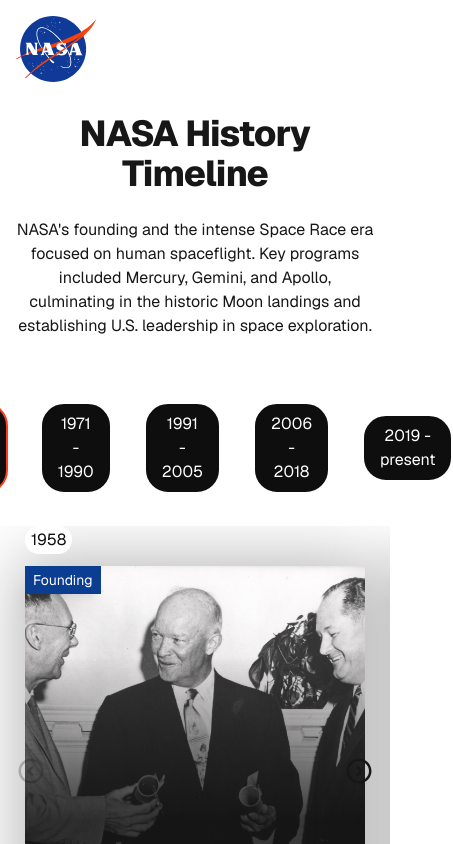
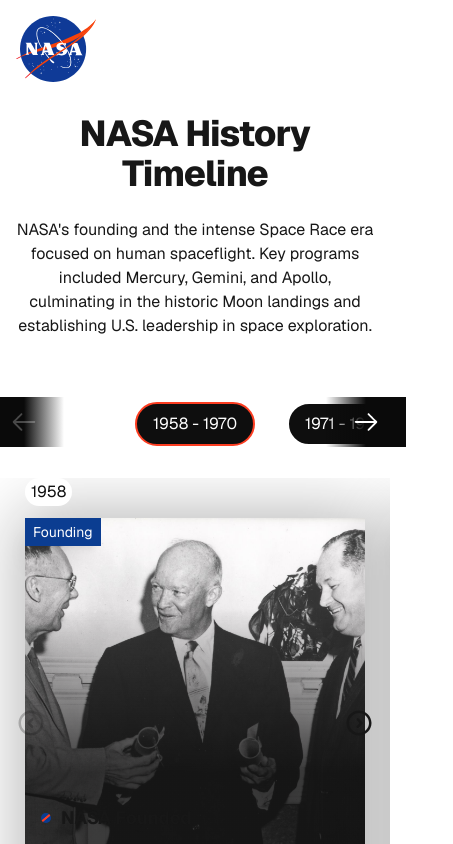
Before and after one commit to skswong8/nasa-history-timeline, a Next.js app: page / in a window 390 px wide. Shown: the top 844 px of the page, 453 px wide, since content can reach past the window. Built offline with nearby package versions, Linux system fonts and the light colour scheme; no server answers.

Commit message:
Add embla thumbnails to era filter on mobile

```diff
--- a/src/app/components/TimelineCarousel.tsx
+++ b/src/app/components/TimelineCarousel.tsx
@@ -77,7 +77,7 @@
 
 			<div className="absolute top-[calc(50%-40px)] left-4 z-[99]">
 				<button
-					className="timeline-arrow disabled:opacity-25"
+					className="cursor-pointer disabled:opacity-25"
 					disabled={isFirst}
 					onClick={() => emblaApi?.scrollPrev()}
 				>
@@ -89,13 +89,13 @@
 				</button>
 			</div>
 
-			<div ref={emblaRef} className="timeline-content__container embla overflow-hidden">
-				<div className="timeline-cards embla__container flex gap-8">
+			<div ref={emblaRef} className="embla overflow-hidden">
+				<div className="embla__container flex gap-8">
 					{items.map((item, index) => (
 						<TimelineCard key={index} era={item} showYear={item.showYear} />
 					))}
 					{navigation && (
-						<div className="timeline-content__navigation mt-[2.5rem]">
+						<div className="mt-[2.5rem]">
 							<TimelineNavigationCards
 								className="embla__slide"
 								navigation={navigation}
@@ -114,7 +114,7 @@
 
 			<div className="absolute top-[calc(50%-40px)] right-4 z-[99]">
 				<button
-					className="timeline-arrow disabled:opacity-25"
+					className="cursor-pointer disabled:opacity-25"
 					disabled={isLast}
 					onClick={() => emblaApi?.scrollNext()}
 				>
--- a/src/app/components/TimelineClient.tsx
+++ b/src/app/components/TimelineClient.tsx
@@ -1,9 +1,12 @@
 'use client';
 
-import { useState, useEffect, useRef } from 'react';
+import { useState, useRef } from 'react';
 import { TimelineEra } from '@/types/timeline';
-import Eras from './Eras';
+import TimelineErasMobile from './TimelineErasMobile';
+import TimelineErasDesktop from './TimelineErasDesktop';
 import TimelineArchive from './TimelineArchive';
+import { useWindowWidth } from '@/hooks/useWindowWidth';
+import { DESKTOP_WIDTH } from '@/lib/constants';
 
 interface TimelineClientProps {
 	eras: TimelineEra[]
@@ -20,6 +23,8 @@
 	const timelineRef = useRef(null);
 	const [erasLive, setErasLive] = useState('');
 	const [cardCountLive, setCardCountLive] = useState('');
+	const windowWidth = useWindowWidth();
+	const isDesktop = windowWidth !== null && windowWidth >= DESKTOP_WIDTH;
 
 	return (
 		<main id="main">
@@ -28,7 +33,9 @@
 					<h1 className="text-4xl font-extrabold tracking-tight sm:text-5xl">NASA History Timeline</h1>
 					<p className="lg:mx-32">{ eraDescription }</p>
 				</div>
-				<Eras eras={ eras } selectedEra={ selectedEra } setSelectedEra={ setSelectedEra } />
+				{ isDesktop ?
+					<TimelineErasDesktop eras={ eras } selectedEra={ selectedEra } setSelectedEra={ setSelectedEra } />
+				: <TimelineErasMobile eras={ eras } selectedEra={ selectedEra } setSelectedEra={ setSelectedEra } /> }
 				<TimelineArchive timelineRef={ timelineRef } selectedEra={ selectedEra } setSelectedEra={ setSelectedEra } setEraDescription={ setEraDescription } setCardCountLive={ setCardCountLive } setErasLive={ setErasLive } />
 			</div>
 			<span aria-live="assertive" className="sr-only">{ erasLive }</span>
--- a/src/app/components/Eras.tsx
+++ b/src/app/components/TimelineErasDesktop.tsx
@@ -15,12 +15,19 @@
  * @param setSelectedEra State setter to update the currently selected era.
  * @returns A list of era buttons.
  */
-export default function Eras( { eras, selectedEra, setSelectedEra }: ErasProp ) {
+export default function TimelineErasDesktop( { eras, selectedEra, setSelectedEra }: ErasProp ) {
 
 	return (
 		<>
-		<div className="timeline-filter">
-			<div className="timeline-filter__actions">
+		<div>
+			<div>
+				<div>
+					<button disabled>
+						<span className="sr-only">
+							Previous Era
+						</span>
+					</button>
+				</div>
 				<span className="sr-only">
 					Filter Eras:
 				</span>
@@ -38,6 +45,13 @@
 						</button>
 					)) }
 				</ol>
+				<div>
+					<button>
+						<span className="sr-only">
+							Next Era
+						</span>
+					</button>
+				</div>
 			</div>
 		</div>
 		</>
--- /dev/null
+++ b/src/app/components/TimelineErasMobile.tsx
@@ -0,0 +1,98 @@
+'use client';
+
+import useEmblaCarousel from 'embla-carousel-react';
+import { useState, useCallback } from 'react';
+import { TimelineEra } from '@/types/timeline';
+import '@/styles/timeline-filters.scss';
+
+interface ErasProp {
+	eras: TimelineEra[]
+	selectedEra: string
+	setSelectedEra: (value: string) => void
+}
+
+/**
+ * Renders the era navigation buttons.
+ * @param eras Array of timeline eras.
+ * @param setSelectedEra State setter to update the currently selected era.
+ * @returns A list of era buttons.
+ */
+export default function TimelineErasMobile( { eras, selectedEra, setSelectedEra }: ErasProp ) {
+	const [emblaThumbsRef, emblaThumbsApi] = useEmblaCarousel({
+		containScroll: false,
+		watchDrag: false,
+	});
+
+	const [selectedSnap, setSelectedSnap] = useState(0);
+	const snapCount = eras.length - 1;
+
+	const onThumbClick = useCallback((index: number) => {
+		if (!emblaThumbsApi) return;
+		emblaThumbsApi.scrollTo(index);
+	}, [emblaThumbsApi]);
+
+	return (
+		<div>
+			<div className="flex relative">
+				<div className="absolute left-[-2rem] top-[-5px] z-99 w-[80px] h-[50px] flex align-center justify-center bg-[linear-gradient(to_left,rgba(10,10,10,0)_0%,rgba(10,10,10,1)_50%)]">
+					<button
+						className="cursor-pointer disabled:opacity-25"
+						disabled={ selectedSnap + 1 <= 1 }
+						onClick={() => {
+							const prevIndex = selectedSnap - 1;
+							const prevEra = eras[prevIndex]?.title;
+							if ( ! prevEra ) return;
+							setSelectedSnap( prevIndex );
+							setSelectedEra( prevEra );
+							onThumbClick( prevIndex );
+						}}
+					>
+						<svg width="30" height="30" viewBox="0 0 24 24" xmlns="http://www.w3.org/2000/svg" clip-rule="evenodd" fillRule="evenodd" stroke-linejoin="round" stroke-miterlimit="2" fill="white">
+							<path d="m9.474 5.209s-4.501 4.505-6.254 6.259c-.147.146-.22.338-.22.53s.073.384.22.53c1.752 1.754 6.252 6.257 6.252 6.257.145.145.336.217.527.217.191-.001.383-.074.53-.221.293-.293.294-.766.004-1.057l-4.976-4.976h14.692c.414 0 .75-.336.75-.75s-.336-.75-.75-.75h-14.692l4.978-4.979c.289-.289.287-.761-.006-1.054-.147-.147-.339-.221-.53-.221-.191-.001-.38.071-.525.215z" fillRule="nonzero"/>
+						</svg>
+						<span className="sr-only">Previous Era</span>
+					</button>
+				</div>
+				<span className="sr-only">Filter Eras:</span>
+
+				<div ref={emblaThumbsRef} className="overflow-hidden">
+					<ol className="embla__container flex gap-8 mb-8">
+						{eras.map((era: TimelineEra, index: number) => (
+							<li key={index} className="embla__slide flex-[0_0_auto]">
+								<button
+									className={`cursor-pointer text-white border-2 bg-black hover:bg-gray-800 transition duration-250 px-4 py-2 rounded-3xl ${selectedEra === era.title ? 'timeline-filter__item--active' : ''}`}
+									onClick={() => {
+										setSelectedEra( era.title );
+										onThumbClick( index );
+									}}
+								>
+									<span>{era.title.replace(/-/g, ' - ')}</span>
+								</button>
+							</li>
+						))}
+					</ol>
+				</div>
+
+				<div className="absolute right-[-2rem] top-[-5px] z-99 w-[80px] h-[50px] flex align-center justify-center bg-[linear-gradient(to_right,rgba(10,10,10,0)_0%,rgba(10,10,10,1)_50%)]">
+					<button
+						className="cursor-pointer disabled:opacity-25"
+						disabled={ selectedSnap >= snapCount }
+						onClick={() => {
+							const nextIndex = selectedSnap + 1;
+							const nextEra = eras[nextIndex]?.title;
+							if ( ! nextEra ) return;
+							setSelectedSnap( nextIndex );
+							setSelectedEra( nextEra );
+							onThumbClick( nextIndex );
+						}}
+					>
+						<svg width="30" height="30" viewBox="0 0 24 24" xmlns="http://www.w3.org/2000/svg" clipRule="evenodd" fillRule="evenodd" stroke-linejoin="round" stroke-miterlimit="2" fill="white">
+							<path d="m9.474 5.209s-4.501 4.505-6.254 6.259c-.147.146-.22.338-.22.53s.073.384.22.53c1.752 1.754 6.252 6.257 6.252 6.257.145.145.336.217.527.217.191-.001.383-.074.53-.221.293-.293.294-.766.004-1.057l-4.976-4.976h14.692c.414 0 .75-.336.75-.75s-.336-.75-.75-.75h-14.692l4.978-4.979c.289-.289.287-.761-.006-1.054-.147-.147-.339-.221-.53-.221-.191-.001-.38.071-.525.215z" fillRule="nonzero" transform="scale(-1, 1) translate(-24, 0)"/>
+						</svg>
+						<span className="sr-only">Next Era</span>
+					</button>
+				</div>
+			</div>
+		</div>
+	)
+}
--- a/src/app/components/TimelineGrid.tsx
+++ b/src/app/components/TimelineGrid.tsx
@@ -25,7 +25,7 @@
 					<TimelineCard key={ index } era={ item } showYear={ item.showYear } />
 				)) }
 			</div>
-			{ navigation && <div className="timeline-content__navigation">
+			{ navigation && <div>
 				<TimelineNavigationCards navigation={ navigation } setSelectedEra={ setSelectedEra } />
 			</div> }
 		</>
--- a/src/app/components/TimelineNavigationCards.tsx
+++ b/src/app/components/TimelineNavigationCards.tsx
@@ -29,7 +29,7 @@
 				} }
 			>
 				<span className="flex flex-col text-right">
-					<span aria-hidden="true" className="timeline-card__label">
+					<span aria-hidden="true">
 						Previous
 					</span>
 					<span className="sr-only">Previous Era</span>
@@ -49,7 +49,7 @@
 				} }
 			>
 				<span className="flex flex-col text-left">
-					<span aria-hidden="true" className="timeline-card__label">
+					<span aria-hidden="true">
 						Next
 					</span>
 					<span className="sr-only">Next Era</span>
```
